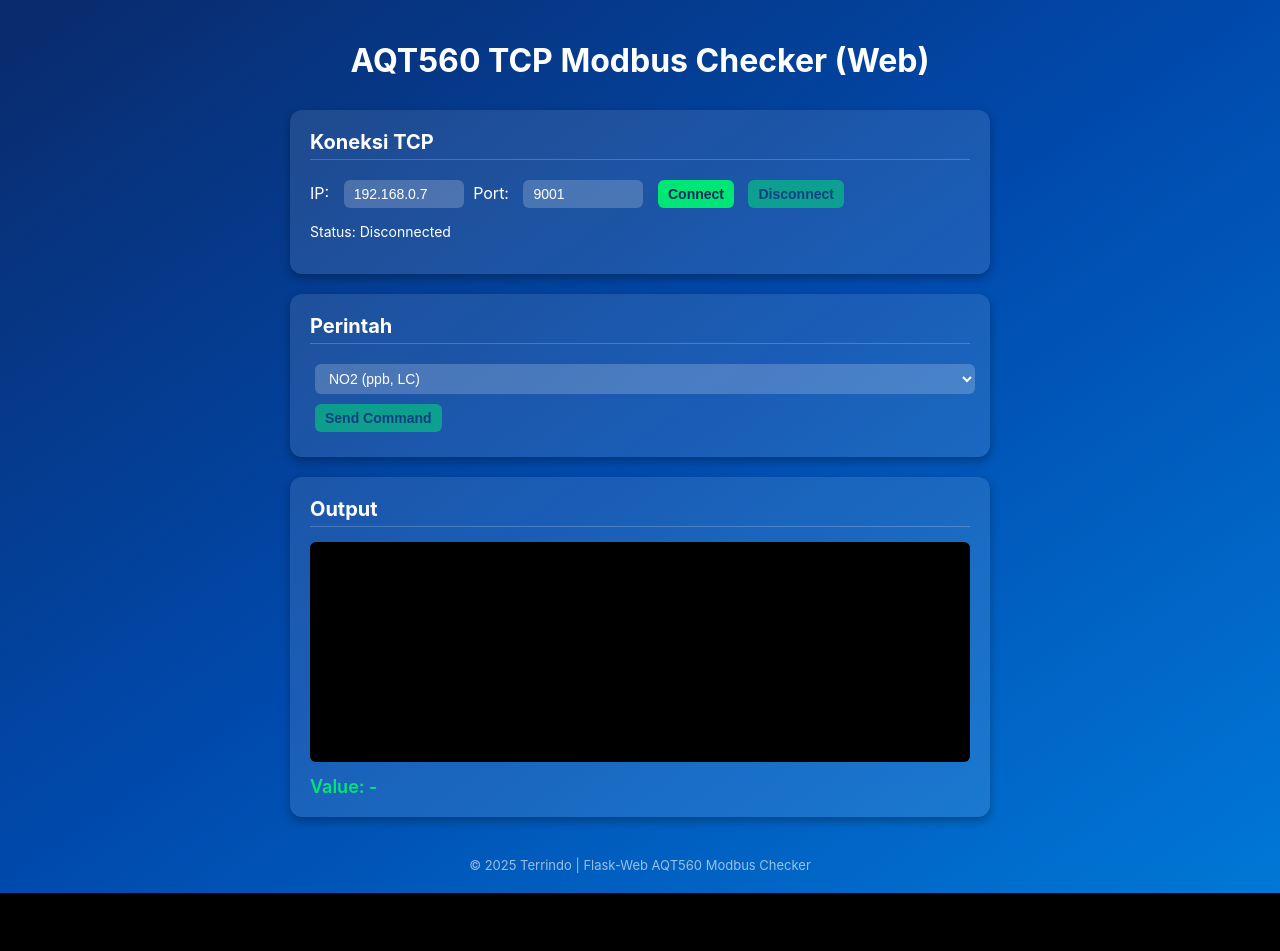
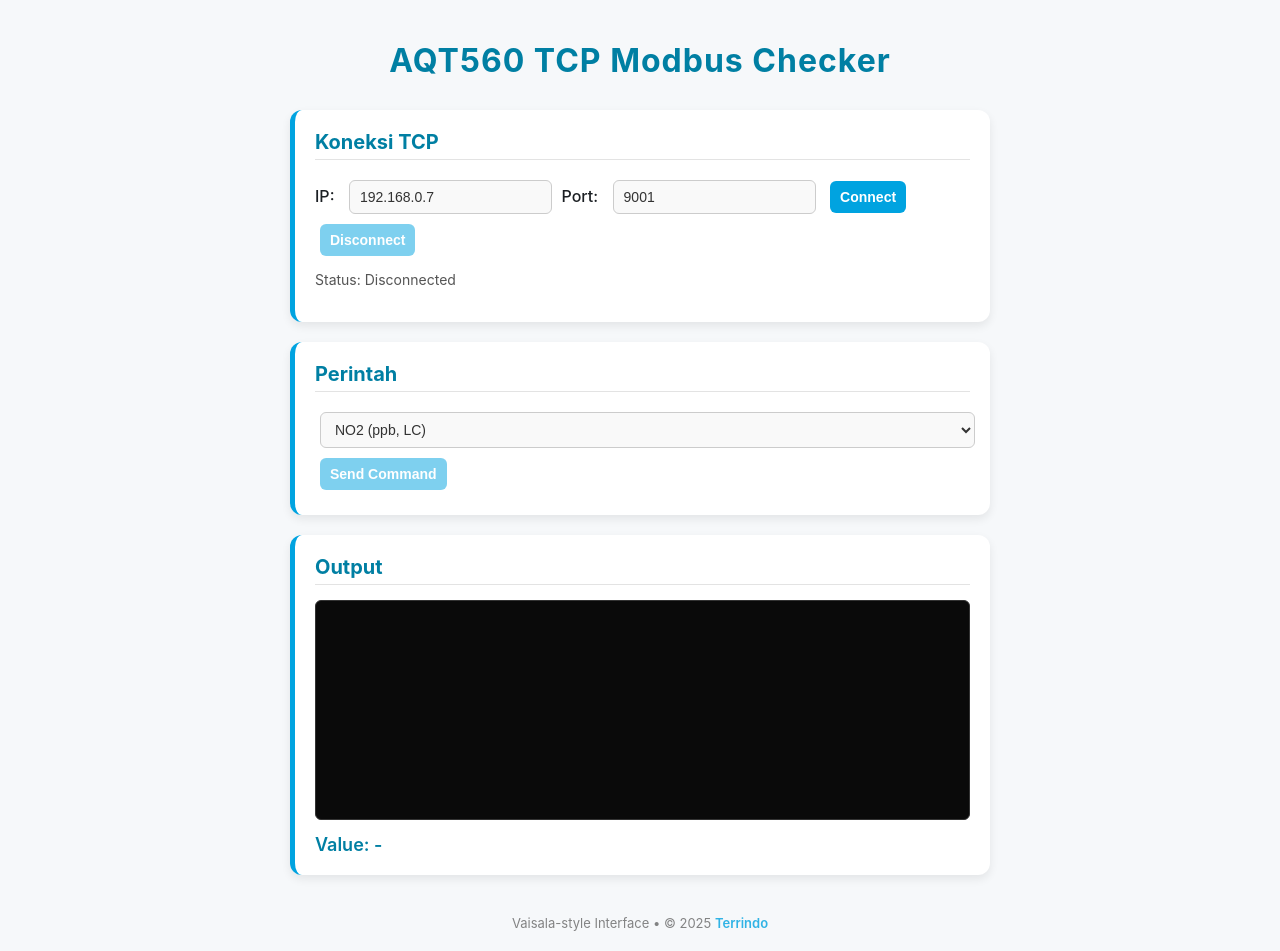
Before and after one commit to nandamiftahul/aqtmodbus, a Flask app: page / in a window 1280 px wide. Before the commit the page ends 893 px from the top, so only its background shows below. Run offline with Flask 3, Linux system fonts and the light colour scheme.

Commit message:
Update index.html

```diff
--- a/templates/index.html
+++ b/templates/index.html
@@ -1,23 +1,28 @@
-
 <!DOCTYPE html>
 <html lang="id">
 <head>
   <meta charset="utf-8">
-  <title>AQT560 TCP Modbus Checker (Web)</title>
+  <title>AQT560 TCP Modbus Checker (Vaisala Theme)</title>
   <meta name="viewport" content="width=device-width, initial-scale=1.0">
   <script src="https://code.jquery.com/jquery-3.6.0.min.js"></script>
   <style>
     * { box-sizing: border-box; }
     body {
       font-family: "Inter", Arial, sans-serif;
-      background: linear-gradient(to bottom right, #0a2a6b, #004aad, #0078d7);
-      color: white;
+      background: #f6f8fa;
+      color: #1b1f23;
       margin: 0;
       padding: 20px;
       min-height: 100vh;
     }
 
-    h1 { text-align: center; margin-bottom: 30px; }
+    h1 {
+      text-align: center;
+      margin-bottom: 30px;
+      color: #007fa3;
+      font-weight: 700;
+      letter-spacing: 1px;
+    }
 
     .container {
       max-width: 700px;
@@ -28,43 +33,45 @@
     }
 
     .box {
-      background: rgba(255,255,255,0.1);
+      background: white;
       border-radius: 12px;
       padding: 20px;
-      box-shadow: 0 4px 10px rgba(0,0,0,0.3);
+      box-shadow: 0 4px 10px rgba(0,0,0,0.08);
+      border-left: 5px solid #00A3E0;
     }
 
     .box h2 {
       margin-top: 0;
       font-size: 20px;
-      border-bottom: 1px solid rgba(255,255,255,0.2);
+      border-bottom: 1px solid #e3e3e3;
       padding-bottom: 5px;
       margin-bottom: 15px;
+      color: #007fa3;
     }
 
-    label { margin-right: 5px; }
+    label { margin-right: 5px; font-weight: 500; }
     input, select, button {
       margin: 5px;
-      padding: 6px 10px;
+      padding: 8px 10px;
       border-radius: 6px;
-      border: none;
+      border: 1px solid #ccc;
       font-size: 14px;
+      transition: all 0.2s;
     }
 
     input, select {
-      background: rgba(255,255,255,0.2);
-      color: white;
-      width: 120px;
+      background: #f9f9f9;
+      color: #333;
     }
 
     select { width: 100%; }
 
     button {
-      background: #00e676;
-      color: #002b5c;
+      background: #00A3E0;
+      color: white;
       font-weight: 600;
       cursor: pointer;
-      transition: all 0.2s;
+      border: none;
     }
 
     button:disabled {
@@ -73,31 +80,31 @@
     }
 
     button:hover:not(:disabled) {
-      background: #69f0ae;
+      background: #0091c9;
     }
 
     #log {
       width: 100%;
       height: 220px;
-      background: #000;
-      color: #00e676;
+      background: #0a0a0a;
+      color: #00ffb7;
       font-family: monospace;
       resize: none;
       padding: 10px;
       border-radius: 6px;
-      border: none;
+      border: 1px solid #333;
     }
 
     #value {
       font-size: 18px;
       font-weight: 600;
-      color: #00e676;
+      color: #007fa3;
       margin-top: 10px;
     }
 
     #status {
       margin-top: 10px;
-      color: #fff;
+      color: #555;
       font-size: 14px;
     }
 
@@ -105,12 +112,18 @@
       text-align: center;
       margin-top: 40px;
       font-size: 13px;
-      opacity: 0.6;
+      color: #666;
+      opacity: 0.8;
+    }
+
+    footer span {
+      color: #00A3E0;
+      font-weight: 600;
     }
   </style>
 </head>
 <body>
-  <h1>AQT560 TCP Modbus Checker (Web)</h1>
+  <h1>AQT560 TCP Modbus Checker</h1>
 
   <div class="container">
     <!-- Koneksi -->
@@ -147,7 +160,7 @@
   </div>
 
   <footer>
-    © 2025 Terrindo | Flask-Web AQT560 Modbus Checker
+    Vaisala-style Interface • © 2025 <span>Terrindo</span>
   </footer>
 
   <script>
```
